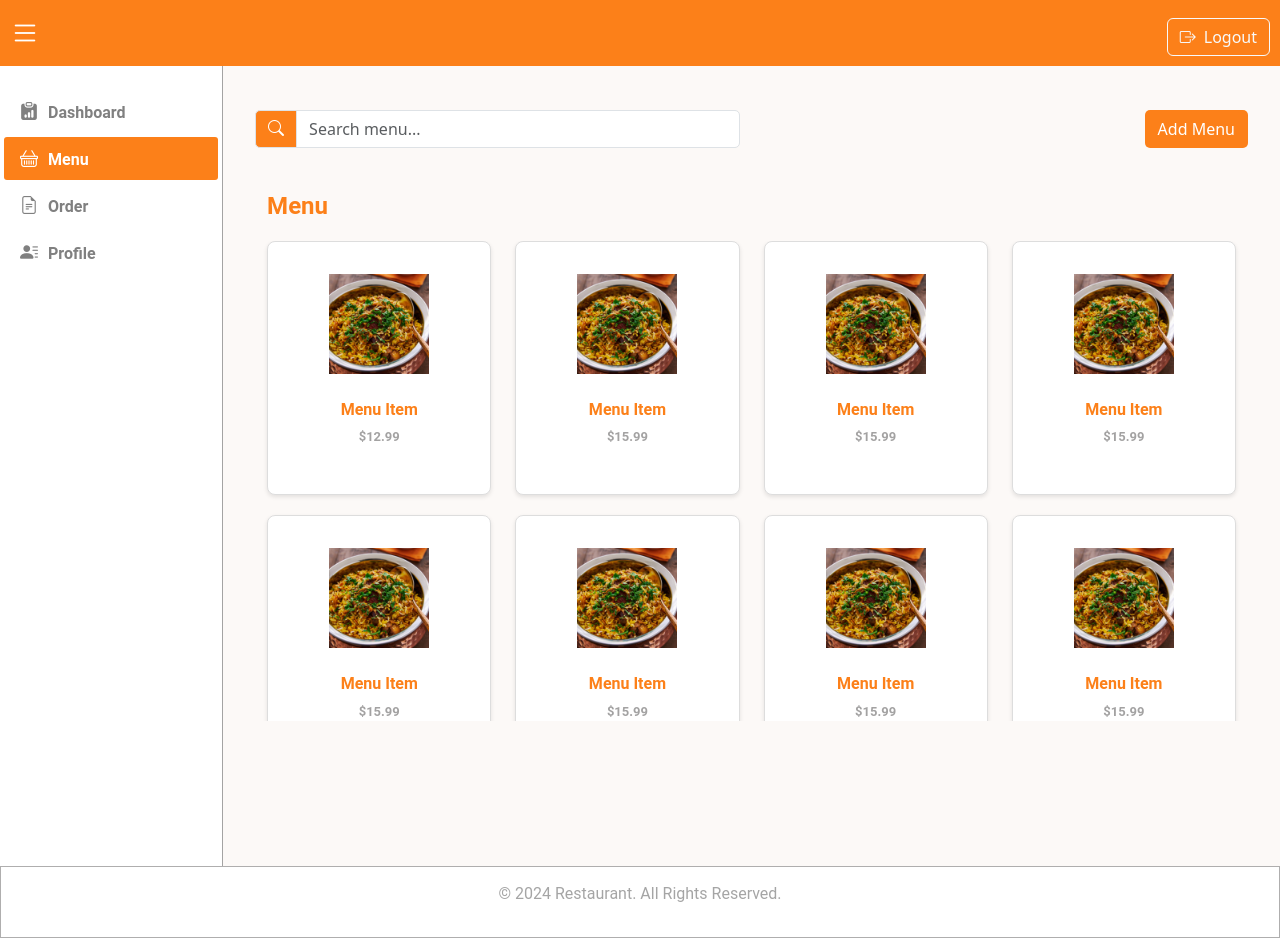
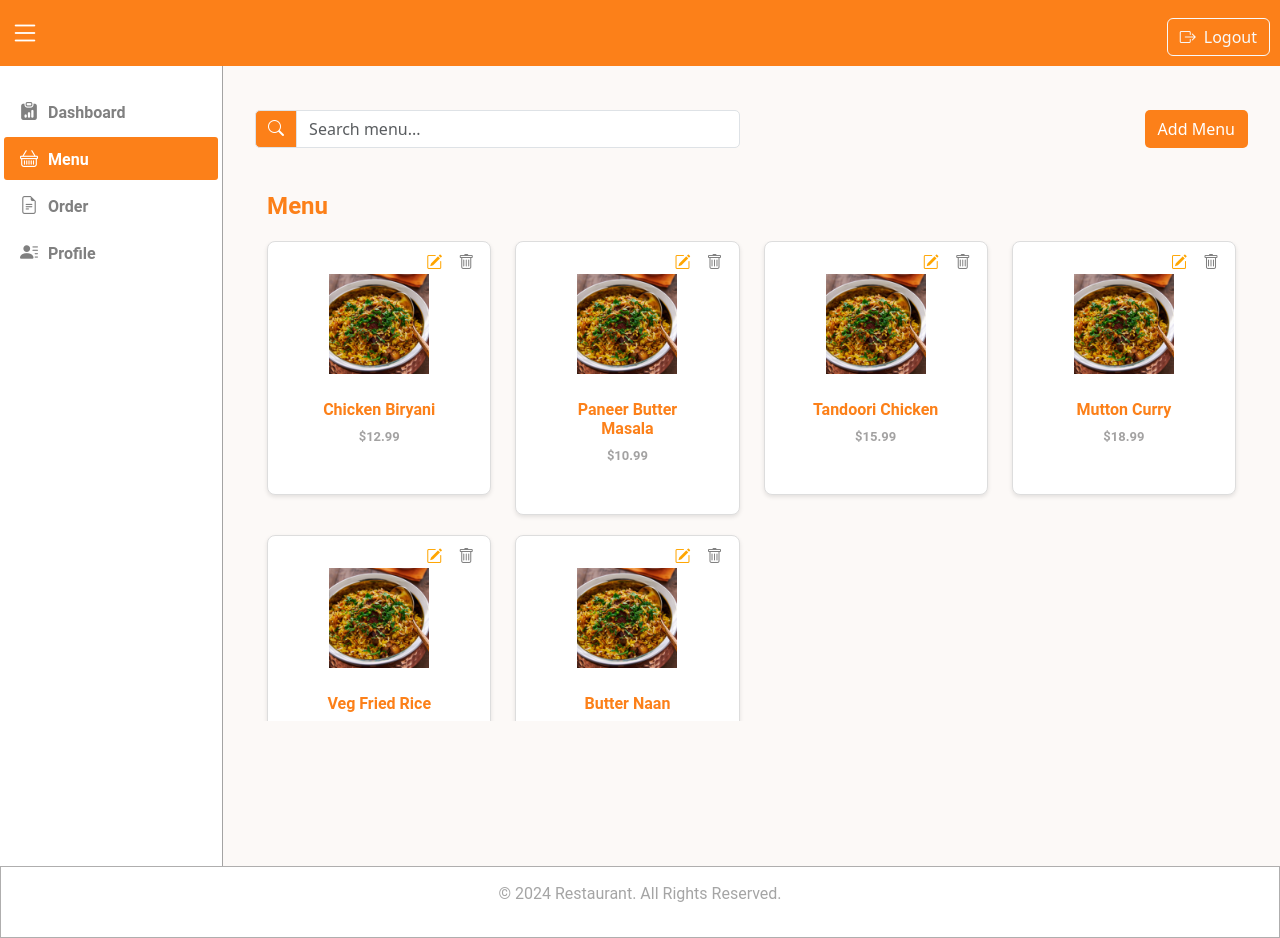
Before and after one commit to KesavanNanthagopal/react_setup, a React (Vite) app in the folder my-react-app/: page /menu in a window 1280 px wide. Built offline with nearby package versions, Linux system fonts and the light colour scheme.

Commit message:
changed the menu and added conformation popup for delete

```diff
--- a/my-react-app/src/container/Menu.tsx
+++ b/my-react-app/src/container/Menu.tsx
@@ -1,9 +1,31 @@
 import { useState } from 'react';
 import biryani from '../assets/images/biryani.jpg'
 import AddMenuModal from '../component/AddMenu';
+import { menuItems } from '../utils/const';
+import ConformationPopup from "../component/ConformationPopup";
 
 function Menu() {
     const [isModalVisible, setIsModalVisible] = useState(false);
+    const [showPopup, setShowPopup] = useState(false);
+    const [menuId, setMenuId] = useState(null);
+
+    const handleEdit = (id: any) => {
+        setMenuId(id)
+        setIsModalVisible(true)
+    };
+
+    const handleDelete = (id: any) => {
+        setMenuId(id)
+        setShowPopup(true)
+    };
+
+    const handleConformDelete = () => {
+        setShowPopup(false)
+    };
+
+    const handleCancel = () => {
+        setShowPopup(false)
+    };
 
     const toggleModal = () => {
         setIsModalVisible(!isModalVisible);
@@ -34,97 +56,44 @@ function Menu() {
             <div className="container mt-4 menu">
                 <h3 className="menuheader">Menu</h3>
                 <div className="row menu-row" style={{ maxHeight: "40vh", overflowY: "auto" }}>
-                    <div className="col-md-3">
-                        <div className="card">
-                            <img src={biryani} className="card-img-top" alt="Menu item" />
-                            <div className="card-body">
-                                <h5 className="card-title menuName">Menu Item</h5>
-                                <p className="card-text menuPrice">$12.99</p>
+                    {menuItems.map((item) => (
+                        <div className="col-md-3" key={item.id}>
+                            <div className="card position-relative">
+                                <div className="position-absolute top-0 end-0 p-2">
+                                    <i
+                                        className="bi bi-pencil-square mx-2"
+                                        onClick={() => handleEdit(item.id)}
+                                        title="Edit"
+                                        style={{ color: "orange", cursor: "pointer" }}
+                                    ></i>
+                                    <i
+                                        className="bi bi-trash mx-2"
+                                        onClick={() => handleDelete(item.id)}
+                                        title="Delete"
+                                        style={{ color: "gray", cursor: "pointer" }}
+                                    ></i>
+                                </div>
+
+                                <img src={biryani} className="card-img-top" alt={item.name} />
+                                <div className="card-body">
+                                    <h5 className="card-title menuName">{item.name}</h5>
+                                    <p className="card-text menuPrice">{item.price}</p>
+                                </div>
                             </div>
                         </div>
-                    </div>
-                    <div className="col-md-3">
-                        <div className="card">
-                            <img src={biryani} className="card-img-top" alt="Menu item" />
-                            <div className="card-body">
-                                <h5 className="card-title menuName">Menu Item</h5>
-                                <p className="card-text menuPrice">$15.99</p>
-                            </div>
-                        </div>
-                    </div>
-
-                    <div className="col-md-3">
-                        <div className="card">
-                            <img src={biryani} className="card-img-top" alt="Menu item" />
-                            <div className="card-body">
-                                <h5 className="card-title menuName">Menu Item</h5>
-                                <p className="card-text menuPrice">$15.99</p>
-                            </div>
-                        </div>
-                    </div>
-
-                    <div className="col-md-3">
-                        <div className="card">
-                            <img src={biryani} className="card-img-top" alt="Menu item" />
-                            <div className="card-body">
-                                <h5 className="card-title menuName">Menu Item</h5>
-                                <p className="card-text menuPrice">$15.99</p>
-                            </div>
-                        </div>
-                    </div>
-
-                    <div className="col-md-3">
-                        <div className="card">
-                            <img src={biryani} className="card-img-top" alt="Menu item" />
-                            <div className="card-body">
-                                <h5 className="card-title menuName">Menu Item</h5>
-                                <p className="card-text menuPrice">$15.99</p>
-                            </div>
-                        </div>
-                    </div>
-
-                    <div className="col-md-3">
-                        <div className="card">
-                            <img src={biryani} className="card-img-top" alt="Menu item" />
-                            <div className="card-body">
-                                <h5 className="card-title menuName">Menu Item</h5>
-                                <p className="card-text menuPrice">$15.99</p>
-                            </div>
-                        </div>
-                    </div>
-
-                    <div className="col-md-3">
-                        <div className="card">
-                            <img src={biryani} className="card-img-top" alt="Menu item" />
-                            <div className="card-body">
-                                <h5 className="card-title menuName">Menu Item</h5>
-                                <p className="card-text menuPrice">$15.99</p>
-                            </div>
-                        </div>
-                    </div>
-
-                    <div className="col-md-3">
-                        <div className="card">
-                            <img src={biryani} className="card-img-top" alt="Menu item" />
-                            <div className="card-body">
-                                <h5 className="card-title menuName">Menu Item</h5>
-                                <p className="card-text menuPrice">$15.99</p>
-                            </div>
-                        </div>
-                    </div>
-
-                    <div className="col-md-3">
-                        <div className="card">
-                            <img src={biryani} className="card-img-top" alt="Menu item" />
-                            <div className="card-body">
-                                <h5 className="card-title menuName">Menu Item</h5>
-                                <p className="card-text menuPrice">$15.99</p>
-                            </div>
-                        </div>
-                    </div>
+                    ))}
                 </div>
             </div>
             <AddMenuModal isVisible={isModalVisible} onClose={toggleModal} />
+            {showPopup && (
+                <ConformationPopup
+                    message="Do you want to delete this menu?"
+                    confirmButtonLabel="Yes"
+                    cancelButtonLabel="No"
+                    onConfirm={handleConformDelete}
+                    onCancel={handleCancel}
+                />
+            )}
         </div>
     );
 }
--- /dev/null
+++ b/my-react-app/src/utils/const.ts
@@ -0,0 +1,8 @@
+export const menuItems = [
+    { id: 1, name: "Chicken Biryani", price: "$12.99", image: "biryani.jpg" },
+    { id: 2, name: "Paneer Butter Masala", price: "$10.99", image: "paneer.jpg" },
+    { id: 3, name: "Tandoori Chicken", price: "$15.99", image: "tandoori.jpg" },
+    { id: 4, name: "Mutton Curry", price: "$18.99", image: "mutton.jpg" },
+    { id: 5, name: "Veg Fried Rice", price: "$9.99", image: "friedrice.jpg" },
+    { id: 6, name: "Butter Naan", price: "$2.99", image: "naan.jpg" },
+];
```
